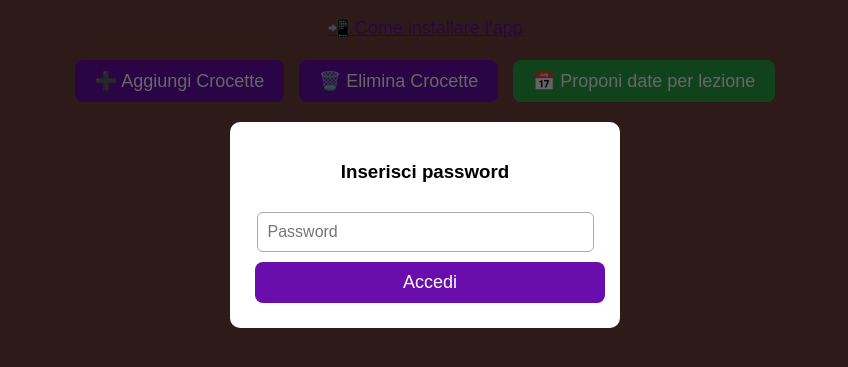
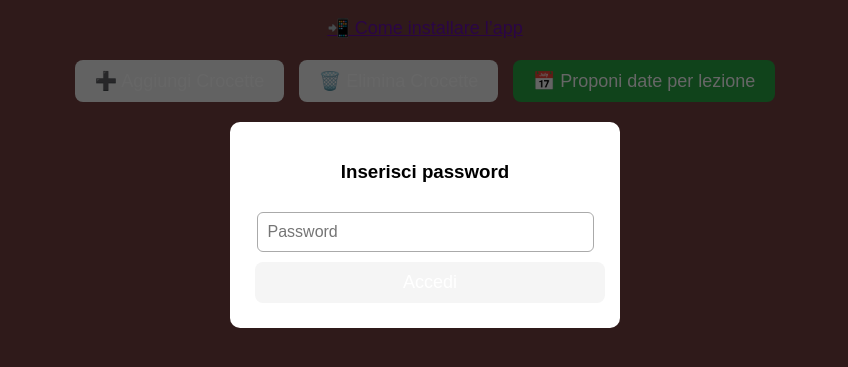
Before and after one commit to CavalliBelli/equinia, a plain HTML site: page index.html in a window 1280 px wide. Shown: the part 175-542 px from the top of the page, without its empty margins (215-1063 px from the left). Drawn offline with Linux system fonts and the light colour scheme.

Commit message:
index.html

```diff
--- a/index.html
+++ b/index.html
@@ -39,7 +39,7 @@
     margin: 5px;
     border: none;
     border-radius: 8px;
-    background-color: #6a0dad;
+    background-color: #f5f5f5;
     color: white;
     cursor: pointer;
   }
```
